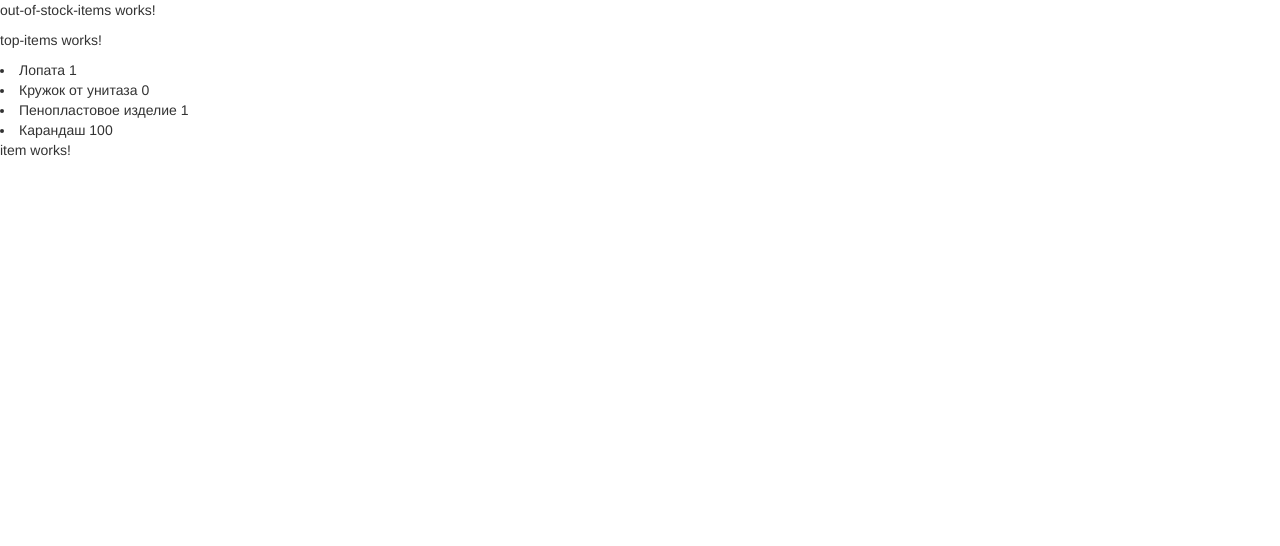
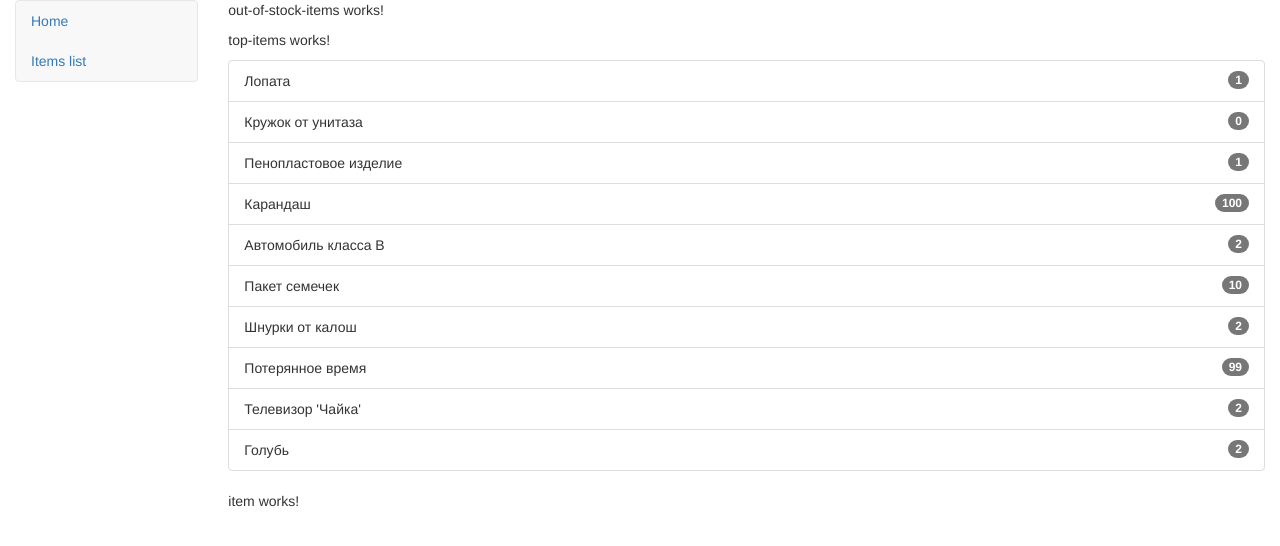
Before and after one commit to Telekolki/items-info-portal, an Angular app: page / in a window 1280 px wide. Shown: the top 546 px of the page. Built offline with nearby package versions, Linux system fonts and the light colour scheme.

Commit message:
add navbar, items list

```diff
--- a/src/app/app.component.html
+++ b/src/app/app.component.html
@@ -1,3 +1,20 @@
-<app-home></app-home>
-
-<app-items-list></app-items-list>
+<div class="container-fluid">
+    <div class="row">
+        <div class="col-lg-2">
+            <nav class="navbar navbar-default">
+                <ul class="nav flex-column">
+                    <li class="nav-item">
+                        <a class="nav-link active" href="#">Home</a>
+                    </li>
+                    <li class="nav-item">
+                        <a class="nav-link" href="#">Items list</a>
+                    </li>
+                </ul>
+            </nav>
+        </div>
+        <div class="col-lg-10">
+            <app-home></app-home>
+            <app-items-list></app-items-list>
+        </div>
+    </div>
+</div>
--- a/src/app/items-list/items-data.json
+++ b/src/app/items-list/items-data.json
@@ -22,5 +22,41 @@
     "sku" : "Z4",
     "quantity" : 100,
     "orders" : 100
+  },
+  {
+    "name" : "Автомобиль класса B",
+    "sku" : "Z5",
+    "quantity" : 2,
+    "orders" : 1
+  },
+  {
+    "name" : "Пакет семечек",
+    "sku" : "Z6",
+    "quantity" : 10,
+    "orders" : 101
+  },
+  {
+    "name" : "Шнурки от калош",
+    "sku" : "Z8",
+    "quantity" : 2,
+    "orders" : 1
+  },
+  {
+    "name" : "Потерянное время",
+    "sku" : "Z9",
+    "quantity" : 99,
+    "orders" : 0
+  },
+  {
+    "name" : "Телевизор 'Чайка'",
+    "sku" : "Z10",
+    "quantity" : 2,
+    "orders" : 1
+  },
+  {
+    "name" : "Голубь",
+    "sku" : "Z11",
+    "quantity" : 2,
+    "orders" : 1
   }
 ]
--- a/src/app/items-list/items-list.component.html
+++ b/src/app/items-list/items-list.component.html
@@ -1,5 +1,12 @@
-<li *ngFor="let item of itemsList">
-  {{item.name}} {{item.quantity}}
-</li>
+<div class="container-fluid">
+    <div class="row">
+        <ul class="list-group">
+          <li class="list-group-item" *ngFor="let item of itemsList">
+              <span class="badge">{{item.quantity}}</span>
+            {{item.name}}
+          </li>
+        </ul>
+      </div>
+</div>
 
 <app-item></app-item>
```
Also changed, not shown: src/app/items-list/items-list.component.ts (+0 -8 lines).
